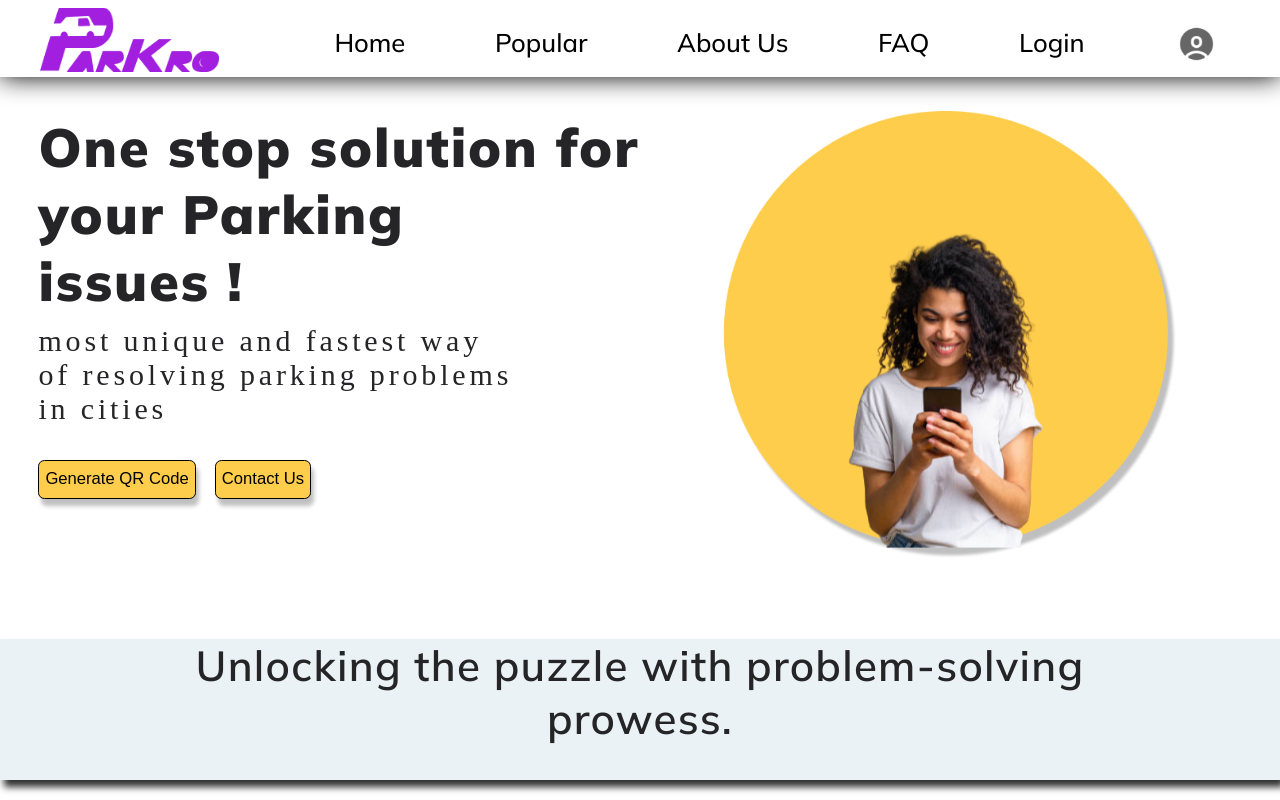
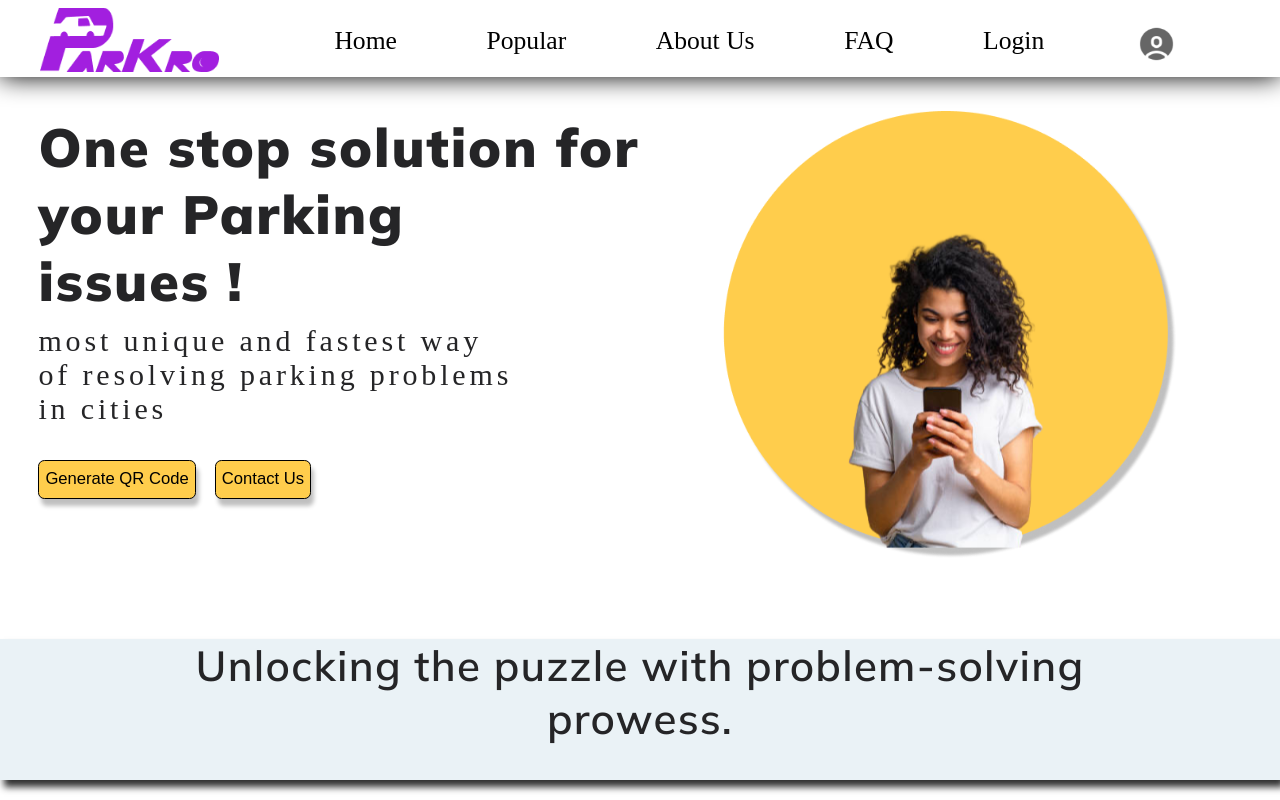
Before and after one commit to kalviumcommunity/S56_TusharShekhar_Capstone_ParKrO, a React (Vite) app in the folder Frontend/: page / in a window 1280 px wide. Shown: the top 800 px of the page. Built offline with nearby package versions, Linux system fonts and the light colour scheme; a web font is replaced by a local one.

Commit message:
changed the font of the navbar

```diff
--- a/Frontend/src/App.css
+++ b/Frontend/src/App.css
@@ -24,7 +24,7 @@ ul{
     gap: 7vw;
     font-size: 2vw;
     color: black;
-    font-family: 'Mulish';
+    font-family: 'Muslish';
     font-weight: 500;
     /* font-family: ; */
 }
```
